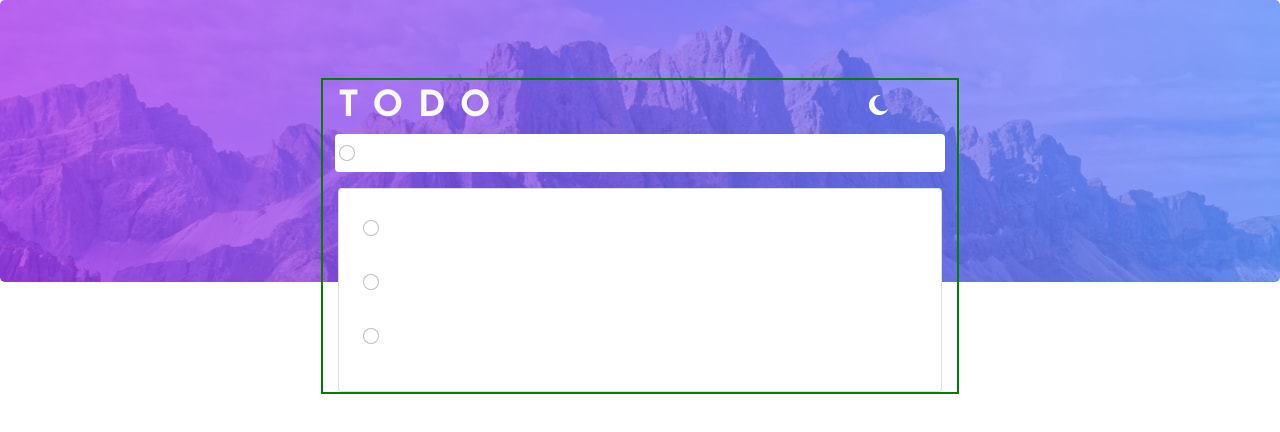
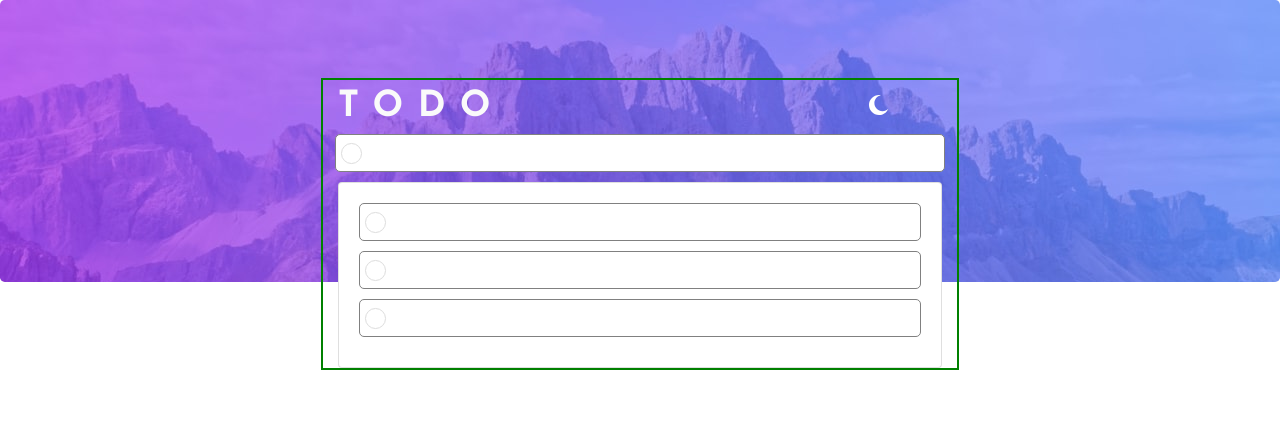
Before and after one commit to e0marina/todo_app, a React (Create React App) app in the folder client/: page / in a window 1280 px wide. Shown: the top 432 px of the page. Built offline with nearby package versions, Linux system fonts and the light colour scheme.

Commit message:
Deciding to use just html and css for inputbox and check box

```diff
--- a/client/src/components/InputBox/inputBox.css
+++ b/client/src/components/InputBox/inputBox.css
@@ -1,22 +1,44 @@
-#input-block {
-  margin: 0 auto;
-  /* width: 39.5%; */
-}
-.input-group-text {
-  background-color: white !important;
-  border: 1px white !important;
-}
-.form-control {
-  border: 1px white !important;
-}
-.form-check-input {
-  margin-left: -0.5rem !important;
-}
-.form-check-input[type="checkbox"] {
-  border-radius: 50%;
+.inputWrapper {
+  background-color: white;
+  position: relative;
+  height: 30px;
+  border-radius: 5px;
+  padding: 18px;
+  border: 1px grey solid;
+  margin-bottom: 10px;
 }
 
-.form-check-input:checked {
-  background: url("../images/icon-check.svg"),
+#text-input {
+  position: absolute;
+  top: 3px;
+  text-decoration: none;
+  width: 90%;
+  background-color: white !important;
+  outline: none;
+  margin-left: 15px;
+  border: none;
+}
+
+#check-box {
+  position: absolute;
+  top: 8px;
+  left: 5px;
+  width: 1.3em;
+  height: 1.3em;
+  background-color: white;
+  border-radius: 50%;
+  vertical-align: middle;
+  border: 1px solid #ddd;
+  -webkit-appearance: none;
+  outline: none;
+  cursor: pointer;
+}
+
+.svg-checkmark {
+  visibility: hidden;
+}
+
+input[type="checkbox"]:checked {
+  background: url(../images/icon-check.svg),
     linear-gradient(hsl(192, 100%, 67%), hsl(280, 87%, 65%));
 }
--- a/client/src/components/InputBox/inputBox.js
+++ b/client/src/components/InputBox/inputBox.js
@@ -5,21 +5,12 @@ import "./inputBox.css";
 const InputBox = (props) => {
   return (
     <div>
-      <div className="input-group mb-3" id="input-block">
-        <div className="input-group-text">
-          <input
-            type="checkbox"
-            className="form-check-input"
-            value=""
-            aria-label="Checkbox for following text input"
-          ></input>
+      <form>
+        <div class="inputWrapper">
+          <input id="text-input" type="text"></input>
+          <input id="check-box" type="checkbox"></input>
         </div>
-        <input
-          type="text"
-          className="form-control"
-          aria-label="Text input with checkbox"
-        ></input>
-      </div>
+      </form>
     </div>
   );
 };
```
Also changed, not shown: 1 other file (tests, documents, lock files or other folders).
